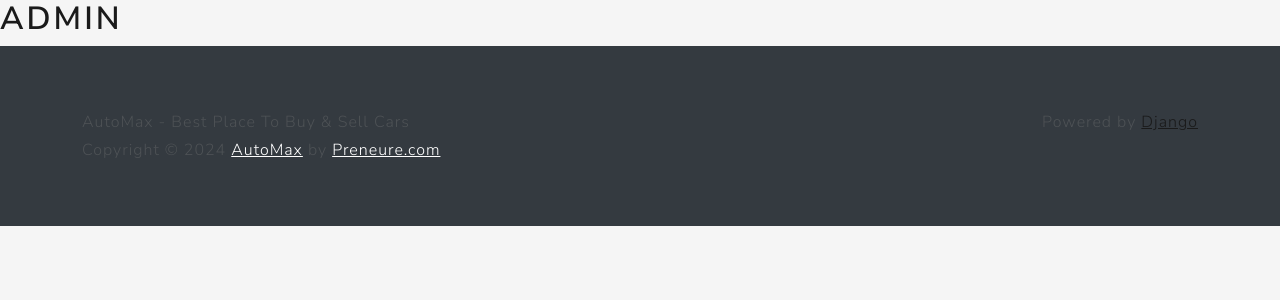
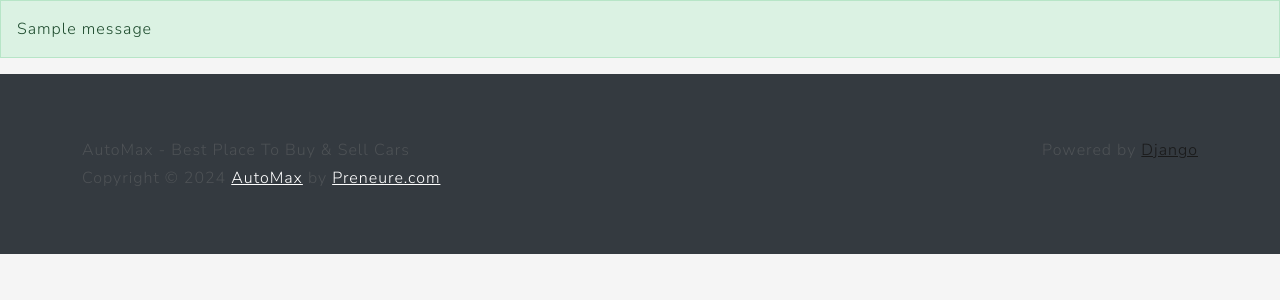
Before and after one commit to MuKuSh11/Django---Car-Buying-and-Selling-Platform, a Django app: page /home/ in a window 1280 px wide. Shown: the top 300 px of the page. Run offline with Django 5.2, Linux system fonts and the light colour scheme; a user stored in the database is signed in; one stand-in notice (Sample message) is shown; some libraries are stand-ins or nearby versions.

Commit message:
Add message for login success/failure

```diff
--- a/src/main/templates/base/base.html
+++ b/src/main/templates/base/base.html
@@ -16,6 +16,13 @@
 </head>
 
 <body>
+    {% if messages%}
+        {% for message in messages %}
+        <div {% if message.tags %} class="alert alert-{{message.tags}}" {% endif %}>
+            {{ message }}
+        </div>
+        {% endfor %}
+    {% endif %}
     {% block 'body' %}
     {% endblock %}
 </body>
--- a/src/main/templates/views/home.html
+++ b/src/main/templates/views/home.html
@@ -7,6 +7,5 @@
 
 {% block 'body' %}
 <main>
-    <h1>{{ request.user.username }}</h1>
 </main>
 {% endblock %}
--- a/src/main/templates/views/main.html
+++ b/src/main/templates/views/main.html
@@ -12,8 +12,8 @@
             <div>
                 <h3 class="float-md-start mb-0">AutoMax</h3>
                 <nav class="nav nav-masthead justify-content-center float-md-end">
-                    <a class="nav-link active" aria-current="page" href="#">Home</a>
-                    <a class="nav-link" href="#">Login</a>
+                    <a class="nav-link active" aria-current="page" href="/home/">Home</a>
+                    <a class="nav-link" href="/login/">Login</a>
                 </nav>
             </div>
         </header>
--- a/src/users/views.py
+++ b/src/users/views.py
@@ -3,6 +3,7 @@ from django.http import HttpResponse
 
 from django.contrib.auth.forms import AuthenticationForm
 from django.contrib.auth import authenticate, login
+from django.contrib import messages
 
 # Create your views here.
 def login_view(request):
@@ -14,9 +15,12 @@ def login_view(request):
             user = authenticate(username=username, password=password)
             if user is not None:
                 login(request, user)
+                messages.success(request, f'You are now logged in as {username}.')
                 return redirect('/home/')
             else:
-                pass
+                messages.error(request, f'An error occured trying to login.')
+        else:
+            messages.error(request, f'An error occured trying to login.')
     elif request.method == 'GET':
         login_form = AuthenticationForm()
     return render(request, 'views/login.html', {"login_form": login_form})
```
Also changed, not shown: src/automax/settings.py (+8 -0 lines), src/db.sqlite3.
